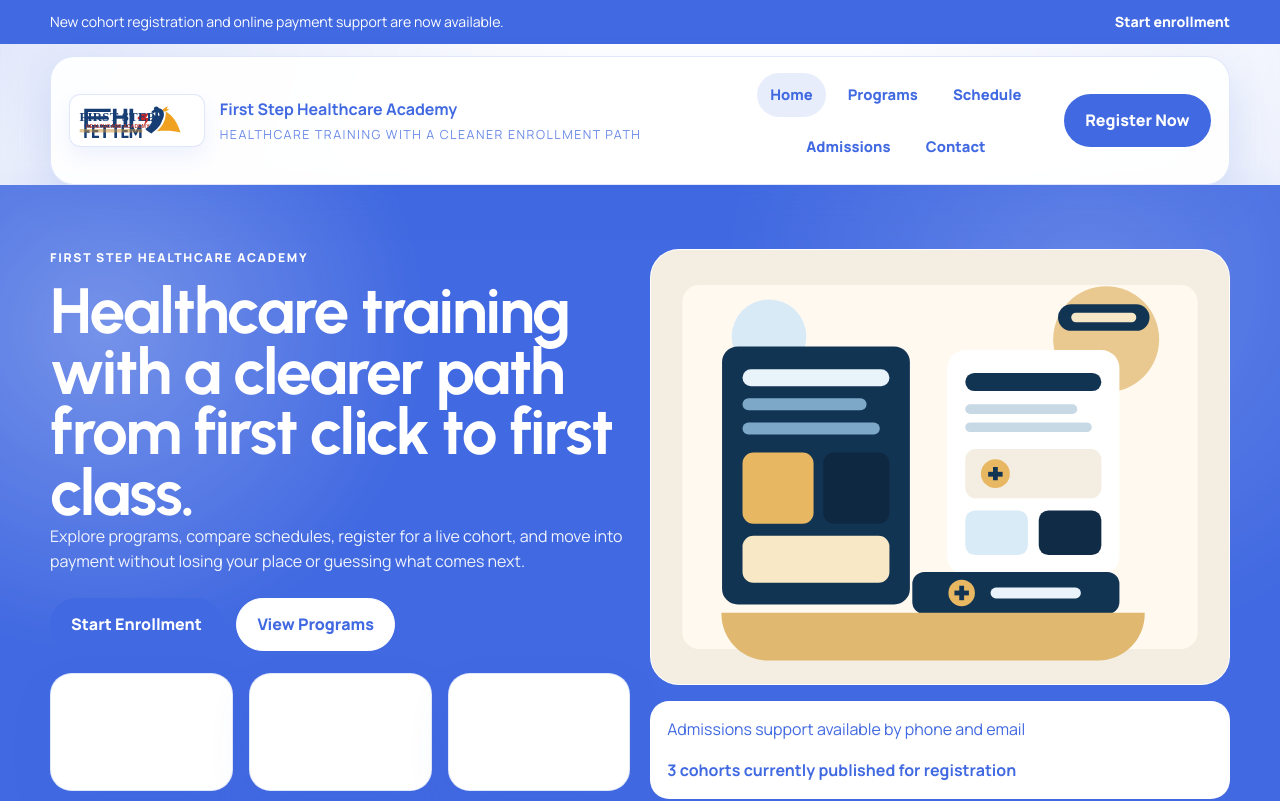
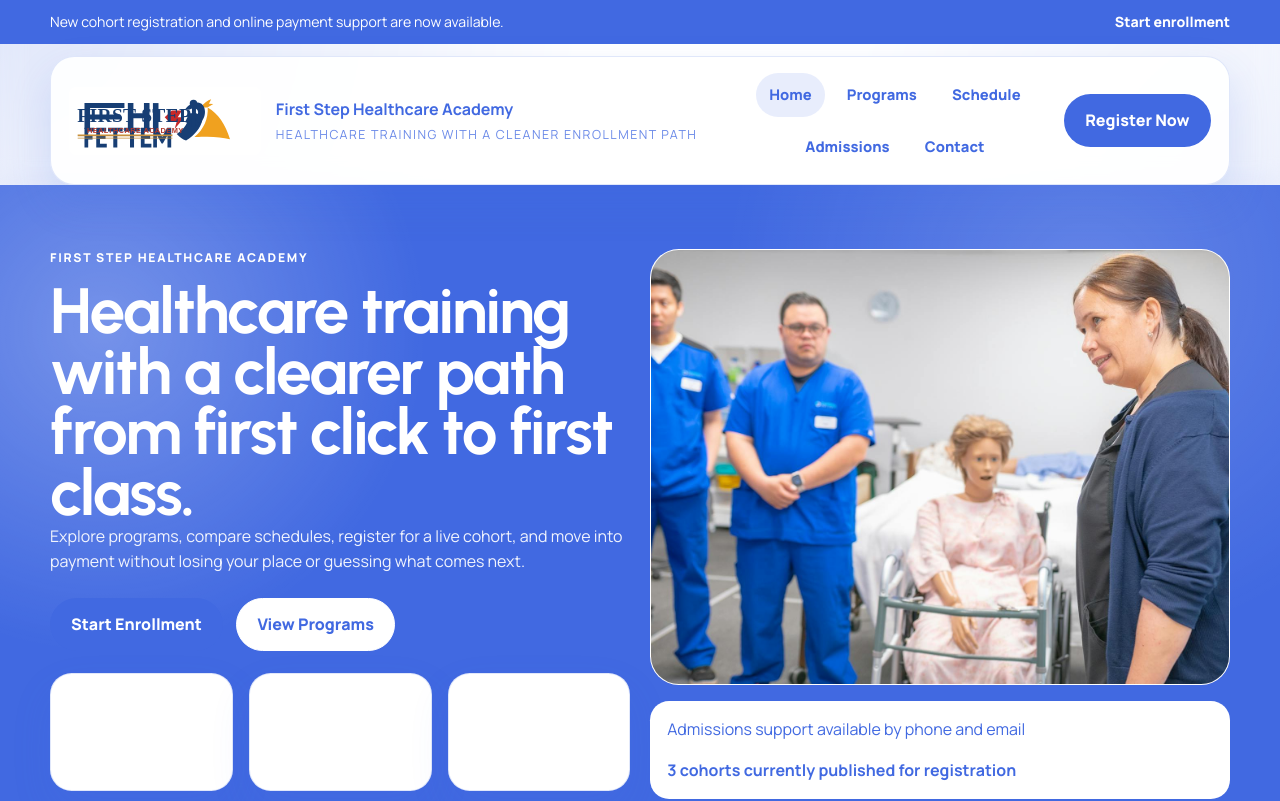
Before and after one commit to garybs16/Huy-Website, a React (Vite) app: page / in a window 1280 px wide. Shown: the top 801 px of the page. Built offline with nearby package versions, Linux system fonts and the light colour scheme; no server answers.

Commit message:
Improve logo display and add licensed hero photo

```diff
--- a/src/App.css
+++ b/src/App.css
@@ -64,12 +64,12 @@
 
 .brand-mark img,
 .footer-logo {
-  width: min(8.5rem, 100%);
-  border-radius: 0.7rem;
-  background: #fff;
-  padding: 0.18rem 0.24rem;
-  border: 1px solid var(--line);
-  box-shadow: 0 10px 20px rgba(65, 105, 225, 0.08);
+  width: min(12rem, 100%);
+  border-radius: 0;
+  background: transparent;
+  padding: 0;
+  border: 0;
+  box-shadow: none;
 }
 
 .brand-mark div {
@@ -270,6 +270,13 @@
   border-radius: 1.8rem;
   background: #ffffff;
   border: 1px solid rgba(255, 255, 255, 0.4);
+}
+
+.hero-visual-card img {
+  display: block;
+  width: 100%;
+  aspect-ratio: 4 / 3;
+  object-fit: cover;
 }
 
 .hero-floating-panel {
@@ -573,7 +580,7 @@
   }
 
   .brand-mark img {
-    width: min(7rem, 42vw);
+    width: min(10rem, 62vw);
   }
 
   .brand-mark span {
--- a/src/pages/HomePage.jsx
+++ b/src/pages/HomePage.jsx
@@ -1,5 +1,5 @@
 import { Link } from "react-router-dom";
-import heroTraining from "../assets/hero-training.svg";
+import heroTraining from "../assets/hero-training-photo.jpg";
 import { announcementCards, proofPoints, quickLinks } from "../siteData";
 
 export function HomePage({ cohorts, programs }) {
@@ -49,7 +49,10 @@ export function HomePage({ cohorts, programs }) {
 
           <div className="hero-visual">
             <div className="hero-visual-card">
-              <img src={heroTraining} alt="Illustration of a healthcare training workflow" />
+              <img
+                src={heroTraining}
+                alt="Healthcare students and an instructor during hands-on clinical training"
+              />
             </div>
             <div className="hero-floating-panel">
               <p>Admissions support available by phone and email</p>
```
Also changed, not shown: src/assets/hero-training-photo.jpg (added).
